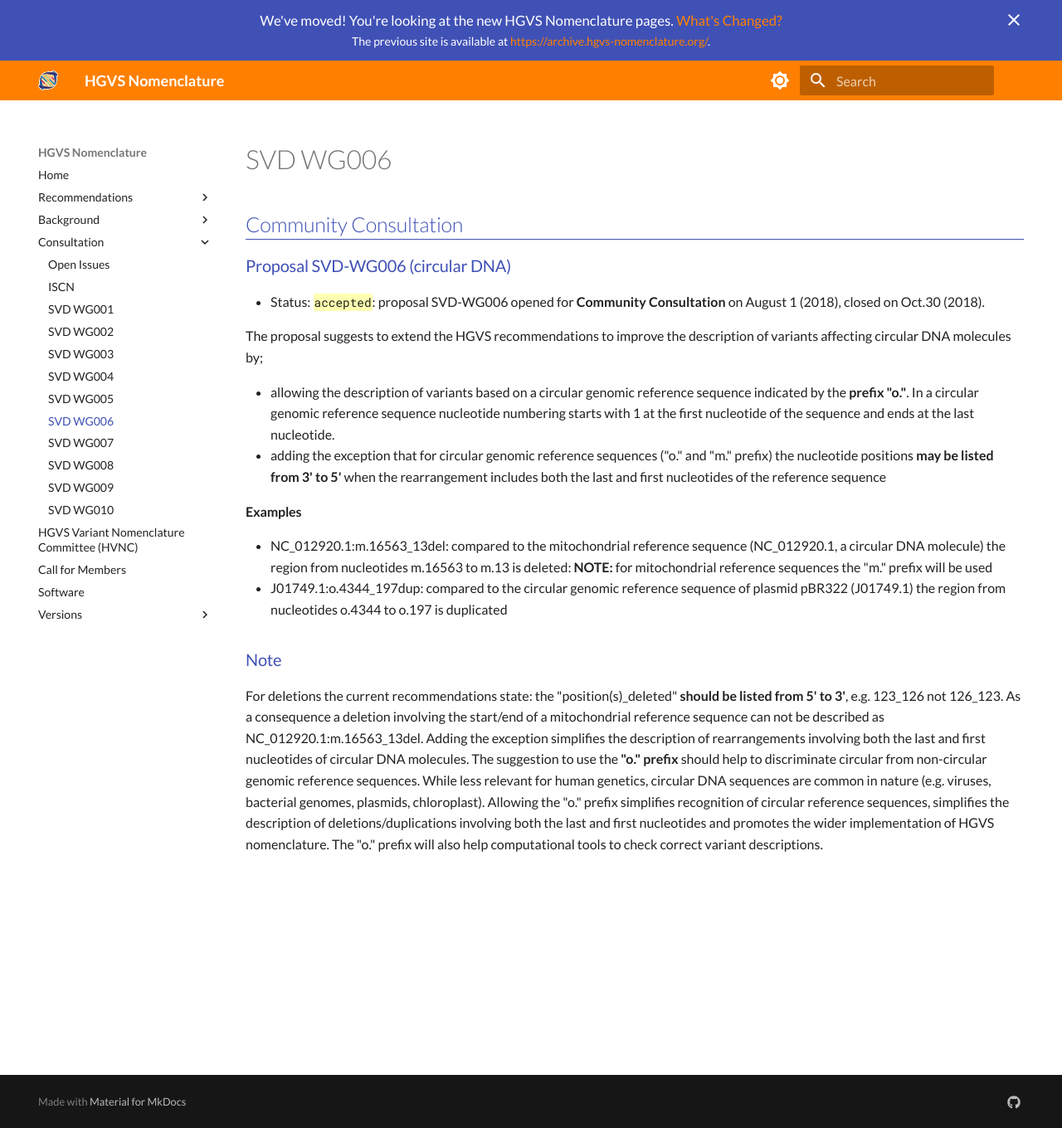
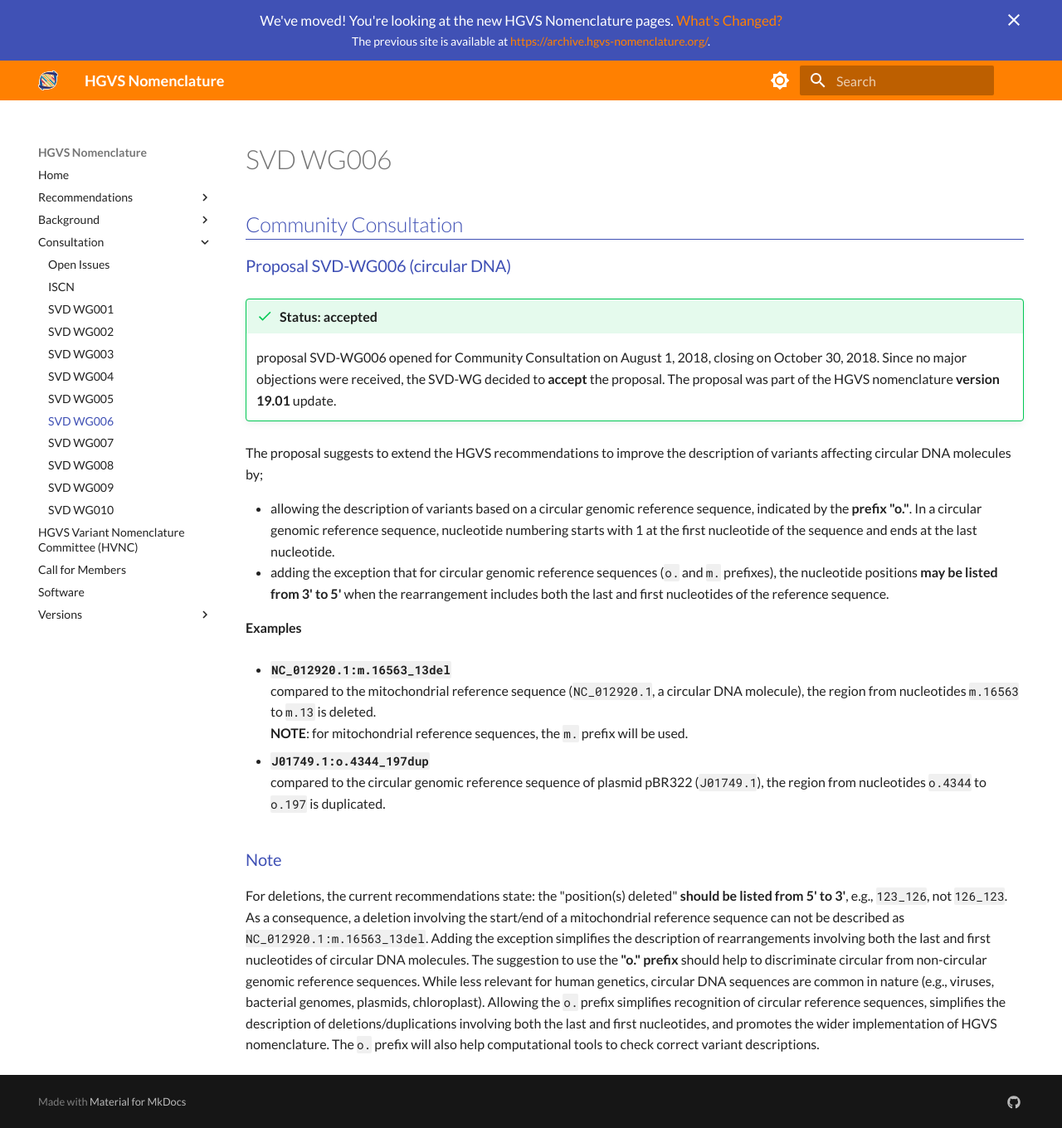
Before and after one commit to HGVSnomenclature/hgvs-nomenclature, an MkDocs documentation site: the page built from docs/consultation/SVD-WG006.md, in a window 1280 px wide and 1360 px high. Shown: the whole window at 83% size. Built offline with MkDocs 1.6.1 and Material for MkDocs 9.7.7, drawn with Linux system fonts in a browser that asks for light colours.

Commit message:
Style the SVD-WG006 page.
Synchronized the status block with previous proposals,
 standardizing the information in the page header.

```diff
--- a/docs/consultation/SVD-WG006.md
+++ b/docs/consultation/SVD-WG006.md
@@ -2,18 +2,33 @@
 
 ### Proposal SVD-WG006 (circular DNA)
 
-- Status: <code class="spot1">accepted</code>: proposal SVD-WG006 opened for **Community Consultation** on August 1 (2018), closed on Oct.30 (2018).
+!!! success "Status: accepted"
+
+    proposal SVD-WG006 opened for Community Consultation on August 1, 2018, closing on October 30, 2018.
+    Since no major objections were received, the SVD-WG decided to **accept** the proposal.
+    The proposal was part of the HGVS nomenclature **version 19.01** update.
 
 The proposal suggests to extend the HGVS recommendations to improve the description of variants affecting circular DNA molecules by;
 
-- allowing the description of variants based on a circular genomic reference sequence indicated by the **prefix "o."**. In a circular genomic reference sequence nucleotide numbering starts with 1 at the first nucleotide of the sequence and ends at the last nucleotide.
-- adding the exception that for circular genomic reference sequences ("o." and "m." prefix) the nucleotide positions **may be listed from 3' to 5'** when the rearrangement includes both the last and first nucleotides of the reference sequence
+- allowing the description of variants based on a circular genomic reference sequence, indicated by the **prefix "o."**.
+  In a circular genomic reference sequence, nucleotide numbering starts with 1 at the first nucleotide of the sequence and ends at the last nucleotide.
+- adding the exception that for circular genomic reference sequences (`o.` and `m.` prefixes), the nucleotide positions **may be listed from 3' to 5'** when the rearrangement includes both the last and first nucleotides of the reference sequence.
 
 #### Examples
 
-- NC_012920.1:m.16563_13del: compared to the mitochondrial reference sequence (NC_012920.1, a circular DNA molecule) the region from nucleotides m.16563 to m.13 is deleted: **NOTE:** for mitochondrial reference sequences the "m." prefix will be used
-- J01749.1:o.4344_197dup: compared to the circular genomic reference sequence of plasmid pBR322 (J01749.1) the region from nucleotides o.4344 to o.197 is duplicated
+- **`NC_012920.1:m.16563_13del`**<br>
+  compared to the mitochondrial reference sequence (`NC_012920.1`, a circular DNA molecule), the region from nucleotides `m.16563` to `m.13` is deleted.<br>
+  **NOTE**: for mitochondrial reference sequences, the `m.` prefix will be used.
+
+- **`J01749.1:o.4344_197dup`**<br>
+  compared to the circular genomic reference sequence of plasmid pBR322 (`J01749.1`), the region from nucleotides `o.4344` to `o.197` is duplicated.
 
 ### Note
 
-For deletions the current recommendations state: the "position(s)\_deleted" **should be listed from 5' to 3'**, e.g. 123_126 not 126_123. As a consequence a deletion involving the start/end of a mitochondrial reference sequence can not be described as NC_012920.1:m.16563_13del. Adding the exception simplifies the description of rearrangements involving both the last and first nucleotides of circular DNA molecules. The suggestion to use the **"o." prefix** should help to discriminate circular from non-circular genomic reference sequences. While less relevant for human genetics, circular DNA sequences are common in nature (e.g. viruses, bacterial genomes, plasmids, chloroplast). Allowing the "o." prefix simplifies recognition of circular reference sequences, simplifies the description of deletions/duplications involving both the last and first nucleotides and promotes the wider implementation of HGVS nomenclature. The "o." prefix will also help computational tools to check correct variant descriptions.
+For deletions, the current recommendations state: the "position(s) deleted" **should be listed from 5' to 3'**, e.g., `123_126`, not `126_123`.
+As a consequence, a deletion involving the start/end of a mitochondrial reference sequence can not be described as `NC_012920.1:m.16563_13del`.
+Adding the exception simplifies the description of rearrangements involving both the last and first nucleotides of circular DNA molecules.
+The suggestion to use the **"o." prefix** should help to discriminate circular from non-circular genomic reference sequences.
+While less relevant for human genetics, circular DNA sequences are common in nature (e.g., viruses, bacterial genomes, plasmids, chloroplast).
+Allowing the `o.` prefix simplifies recognition of circular reference sequences, simplifies the description of deletions/duplications involving both the last and first nucleotides, and promotes the wider implementation of HGVS nomenclature.
+The `o.` prefix will also help computational tools to check correct variant descriptions.
```
